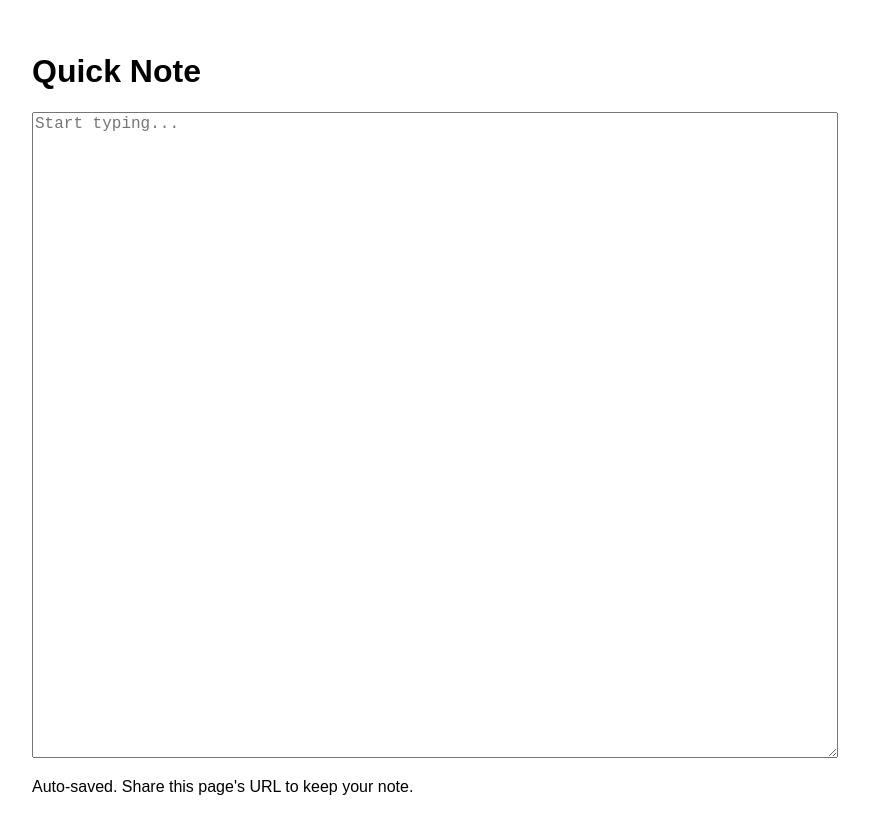
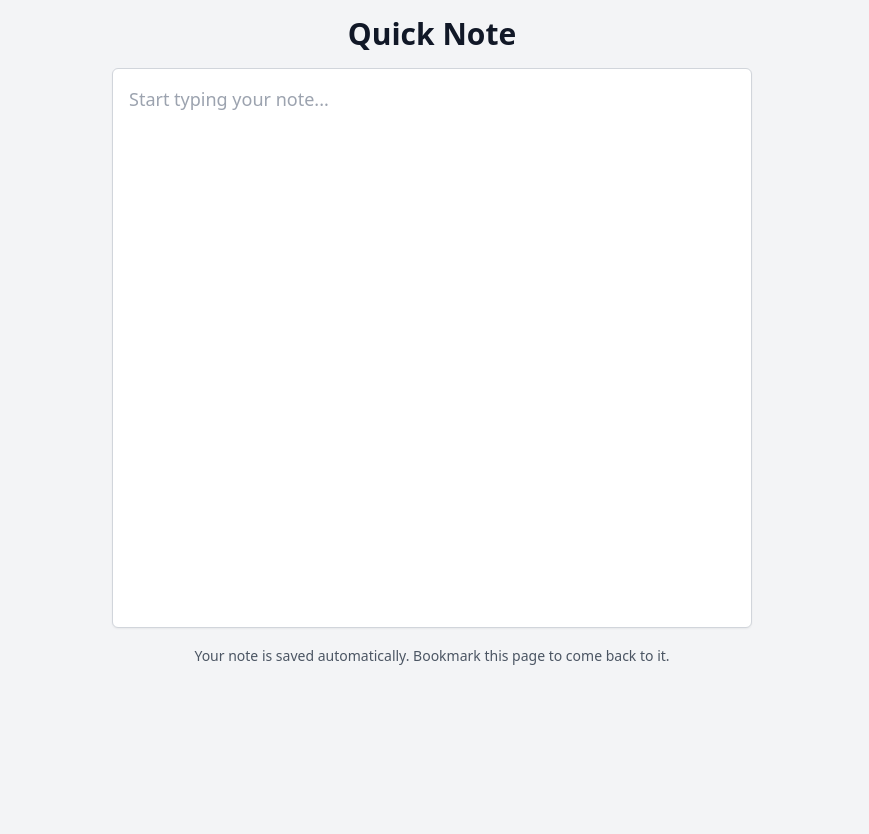
Before and after one commit to quantranfr/notes, a plain HTML site: page index.html in a window 1280 px wide. Shown: the whole page, without its empty margins (208-1077 px from the left). After the commit the page ends 800 px from the top, so only its background shows below. Drawn offline with nearby package versions, Linux system fonts and the light colour scheme; no server answers.

Commit message:
Update index.html

```diff
--- a/index.html
+++ b/index.html
@@ -1,17 +1,26 @@
 <!DOCTYPE html>
 <html lang="en">
 <head>
-  <meta charset="UTF-8">
+  <meta charset="UTF-8" />
+  <meta name="viewport" content="width=device-width, initial-scale=1.0" />
   <title>Quick Note</title>
-  <style>
-    body { font-family: sans-serif; padding: 2rem; max-width: 800px; margin: auto; }
-    textarea { width: 100%; height: 80vh; font-size: 16px; }
-  </style>
+  <script src="https://cdn.tailwindcss.com"></script>
 </head>
-<body>
-  <h1>Quick Note</h1>
-  <textarea id="note" placeholder="Start typing..."></textarea>
-  <p>Auto-saved. Share this page's URL to keep your note.</p>
+<body class="bg-gray-100 text-gray-900">
+  <div class="max-w-2xl mx-auto p-4">
+    <h1 class="text-2xl sm:text-3xl font-semibold text-center mb-4">Quick Note</h1>
+
+    <textarea
+      id="note"
+      placeholder="Start typing your note..."
+      class="w-full h-[70vh] p-4 rounded-md border border-gray-300 shadow-sm focus:outline-none focus:ring-2 focus:ring-blue-400 resize-none text-base sm:text-lg bg-white"
+    ></textarea>
+
+    <p class="text-center text-sm text-gray-600 mt-3">
+      Your note is saved automatically. Bookmark this page to come back to it.
+    </p>
+  </div>
+
   <script src="app.js"></script>
 </body>
 </html>
```
